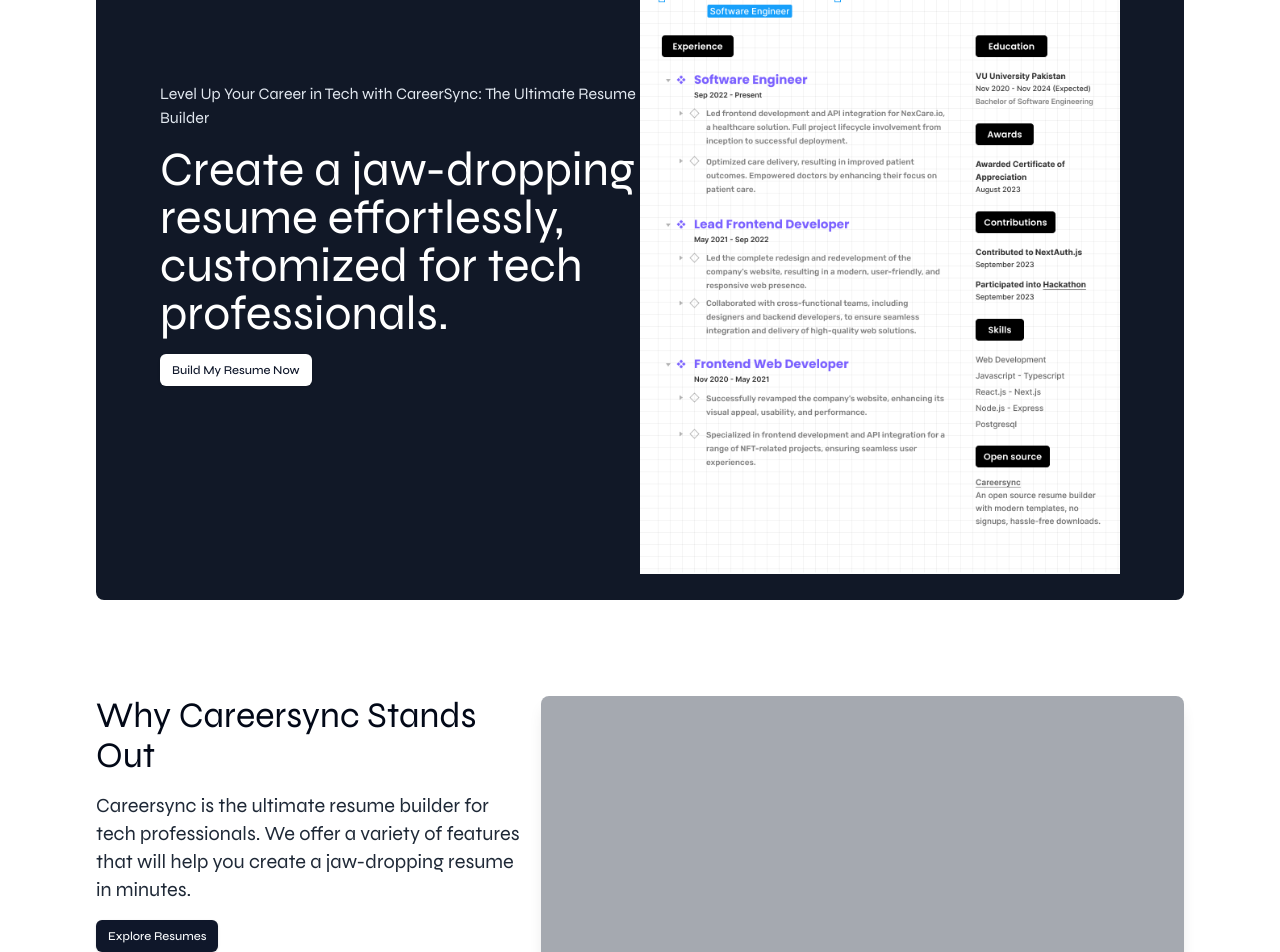
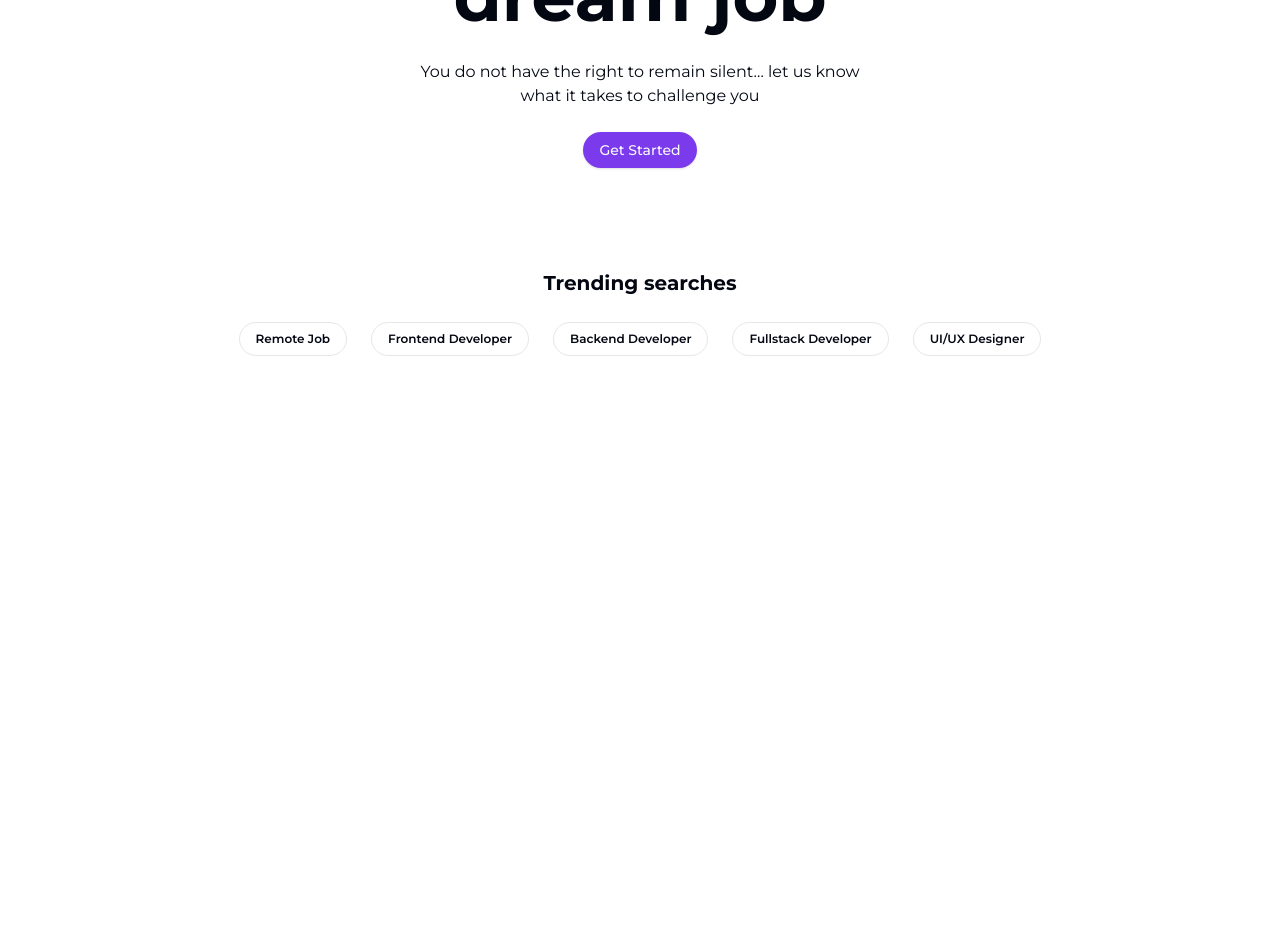
Before and after one commit to salmandotweb/career-sync, a Next.js app: page / in a window 1280 px wide. Shown: the part 240-1192 px from the top of the page. After the commit the page ends 800 px from the top, so only its background shows below. Built offline with nearby package versions, Linux system fonts and the light colour scheme.

Commit message:
changing homepage layout

```diff
--- a/src/components/Layout/Navbar/index.tsx
+++ b/src/components/Layout/Navbar/index.tsx
@@ -46,7 +46,10 @@ const Navbar = () => {
 				<ul className="hidden items-center space-x-8 lg:flex">
 					{links.map((link) =>
 						link.button ? (
-							<Button variant="default" key={link.label}>
+							<Button
+								variant="default"
+								key={link.label}
+								className="rounded-full">
 								<Link href={link.href}>{link.label}</Link>
 							</Button>
 						) : (
--- a/src/components/Sections/Features.tsx
+++ /dev/null
@@ -1,30 +0,0 @@
-import Link from "next/link";
-import { Button } from "../ui/button";
-import Image from "next/image";
-
-const Features = () => {
-	return (
-		<div className="w-full flex flex-col items-start gap-6 mt-24">
-			<div className="flex items-start gap-4 w-full">
-				<div className="flex flex-col items-start gap-4 w-[40%]">
-					<h1 className="text-4xl">Why Careersync Stands Out</h1>
-					<p className="text-xl text-gray-800 dark:text-gray-400">
-						Careersync is the ultimate resume builder for tech professionals. We
-						offer a variety of features that will help you create a jaw-dropping
-						resume in minutes.
-					</p>
-					<Link href="/builder">
-						<Button size="sm">Explore Resumes</Button>
-					</Link>
-				</div>
-				<div className="w-[60%] rounded-lg bg-slate-800 h-[500px] backdrop-blur-md bg-opacity-40 p-4 shadow-lg relative"></div>
-			</div>
-			<div className="flex items-start w-full gap-10">
-				<div className="w-[50%] rounded-lg bg-slate-800 h-[500px] backdrop-blur-md bg-opacity-40 p-4 shadow-lg"></div>
-				<div className="w-[50%] rounded-lg bg-slate-800 h-[500px] backdrop-blur-md bg-opacity-40 p-4 shadow-lg"></div>
-			</div>
-		</div>
-	);
-};
-
-export default Features;
--- a/src/components/Sections/Hero.tsx
+++ b/src/components/Sections/Hero.tsx
@@ -1,35 +1,51 @@
 import Link from "next/link";
 import { Button } from "../ui/button";
 import Image from "next/image";
+import { Badge } from "../ui/badge";
+
+const trendingSearches = [
+	{
+		name: "Remote Job",
+	},
+	{
+		name: "Frontend Developer",
+	},
+	{
+		name: "Backend Developer",
+	},
+	{
+		name: "Fullstack Developer",
+	},
+	{
+		name: "UI/UX Designer",
+	},
+];
 
 const Hero = () => {
 	return (
-		<div className="w-full min-h-[80vh] my-8 bg-gray-900 py-4 px-16 rounded-lg flex items-center justify-between relative overflow-hidden">
-			<div className="flex flex-col items-start gap-4 w-[50%]">
-				<p className="font-thin text-slate-200">
-					Level Up Your Career in Tech with CareerSync: The Ultimate Resume
-					Builder
+		<div className="min-h-[70vh] text-center flex flex-col items-center justify-center">
+			<div className="flex flex-col gap-6 items-center justify-center">
+				<h1 className="text-[70px] font-bold leading-[80px]">
+					The home to get your <br />
+					dream job
+				</h1>
+				<p className="font-[18px]">
+					You do not have the right to remain silent… let us know <br /> what it
+					takes to challenge you
 				</p>
-				<h1 className="text-5xl text-white">
-					Create a jaw-dropping resume effortlessly, customized for tech
-					professionals.
-				</h1>
-				<Link href="/builder">
-					<Button
-						size="sm"
-						className="bg-white text-primary hover:bg-slate-300">
-						Build My Resume Now
-					</Button>
-				</Link>
+				<Button>
+					<Link href="/builder">Get Started</Link>
+				</Button>
 			</div>
-			<div className="flex items-center justify-end w-[50%]">
-				<div className="h-[700px] w-[595px] rounded-lg relative">
-					<Image
-						src="/images/Figmer.png"
-						layout="fill"
-						objectFit="contain"
-						alt="Figmer"
-					/>
+
+			<div className="flex flex-col items-center justify-center gap-6 mt-[100px]">
+				<h1 className="text-[20px] font-bold">Trending searches</h1>
+				<div className="flex flex-wrap items-center gap-6">
+					{trendingSearches.map((search, index) => (
+						<Badge variant="outline" className="rounded-full py-2 px-4">
+							<Link href="/builder">{search.name}</Link>
+						</Badge>
+					))}
 				</div>
 			</div>
 		</div>
--- a/src/components/ui/button.tsx
+++ b/src/components/ui/button.tsx
@@ -1,11 +1,11 @@
-import * as React from "react"
-import { Slot } from "@radix-ui/react-slot"
-import { cva, type VariantProps } from "class-variance-authority"
+import * as React from "react";
+import { Slot } from "@radix-ui/react-slot";
+import { cva, type VariantProps } from "class-variance-authority";
 
-import { cn } from "@/lib/utils"
+import { cn } from "@/lib/utils";
 
 const buttonVariants = cva(
-  "inline-flex items-center justify-center rounded-md text-sm font-medium transition-colors focus-visible:outline-none focus-visible:ring-1 focus-visible:ring-ring disabled:pointer-events-none disabled:opacity-50",
+	"inline-flex items-center justify-center rounded-full text-sm font-medium transition-colors focus-visible:outline-none focus-visible:ring-1 focus-visible:ring-ring disabled:pointer-events-none disabled:opacity-50",
 	{
 		variants: {
 			variant: {
@@ -32,26 +32,26 @@ const buttonVariants = cva(
 			size: "default",
 		},
 	}
-)
+);
 
 export interface ButtonProps
 	extends React.ButtonHTMLAttributes<HTMLButtonElement>,
 		VariantProps<typeof buttonVariants> {
-  asChild?: boolean
+	asChild?: boolean;
 }
 
 const Button = React.forwardRef<HTMLButtonElement, ButtonProps>(
 	({ className, variant, size, asChild = false, ...props }, ref) => {
-    const Comp = asChild ? Slot : "button"
+		const Comp = asChild ? Slot : "button";
 		return (
 			<Comp
 				className={cn(buttonVariants({ variant, size, className }))}
 				ref={ref}
 				{...props}
 			/>
-    )
+		);
 	}
-)
-Button.displayName = "Button"
+);
+Button.displayName = "Button";
 
-export { Button, buttonVariants }
+export { Button, buttonVariants };
--- a/src/pages/_app.tsx
+++ b/src/pages/_app.tsx
@@ -5,12 +5,11 @@ import { Provider } from "react-redux";
 import { persistStore } from "redux-persist";
 import { PersistGate } from "redux-persist/integration/react";
 
-import { Syne } from "@next/font/google";
+import { Montserrat } from "@next/font/google";
 import { ThemeProvider } from "@/providers/theme-provider";
 
-const syne = Syne({
-	subsets: ["latin-ext"],
-	variable: "--font-syne",
+const font = Montserrat({
+	subsets: ["latin"],
 });
 
 export default function App({ Component, pageProps }: AppProps) {
@@ -24,7 +23,7 @@ export default function App({ Component, pageProps }: AppProps) {
 					defaultTheme="light"
 					enableSystem
 					disableTransitionOnChange>
-					<main className={`${syne.variable} font-sans`}>
+					<main className={font.className}>
 						<Component {...pageProps} />
 					</main>
 				</ThemeProvider>
--- a/src/pages/index.tsx
+++ b/src/pages/index.tsx
@@ -1,5 +1,4 @@
 import Navbar from "@/components/Layout/Navbar";
-import Features from "@/components/Sections/Features";
 import Hero from "@/components/Sections/Hero";
 import Head from "next/head";
 
@@ -11,10 +10,9 @@ export default function Home() {
 				<meta name="description" content="Single Page Resume Builder" />
 				<link rel="icon" type="image/png" href="favicon.png" />
 			</Head>
-			<div className="px-24">
+			<div className="px-40">
 				<Navbar />
 				<Hero />
-				<Features />
 			</div>
 		</>
 	);
--- a/src/styles/globals.css
+++ b/src/styles/globals.css
@@ -9,64 +9,47 @@ html {
 @layer base {
 	:root {
 		--background: 0 0% 100%;
-		--foreground: 222.2 84% 4.9%;
-
+		--foreground: 224 71.4% 4.1%;
 		--card: 0 0% 100%;
-		--card-foreground: 222.2 84% 4.9%;
-
+		--card-foreground: 224 71.4% 4.1%;
 		--popover: 0 0% 100%;
-		--popover-foreground: 222.2 84% 4.9%;
-
-		--primary: 222.2 47.4% 11.2%;
-		--primary-foreground: 210 40% 98%;
-
-		--secondary: 210 40% 96.1%;
-		--secondary-foreground: 222.2 47.4% 11.2%;
-
-		--muted: 210 40% 96.1%;
-		--muted-foreground: 215.4 16.3% 46.9%;
-
-		--accent: 210 40% 96.1%;
-		--accent-foreground: 222.2 47.4% 11.2%;
-
+		--popover-foreground: 224 71.4% 4.1%;
+		--primary: 262.1 83.3% 57.8%;
+		--primary-foreground: 210 20% 98%;
+		--secondary: 220 14.3% 95.9%;
+		--secondary-foreground: 220.9 39.3% 11%;
+		--muted: 220 14.3% 95.9%;
+		--muted-foreground: 220 8.9% 46.1%;
+		--accent: 220 14.3% 95.9%;
+		--accent-foreground: 220.9 39.3% 11%;
 		--destructive: 0 84.2% 60.2%;
-		--destructive-foreground: 210 40% 98%;
-
-		--border: 214.3 31.8% 91.4%;
-		--input: 214.3 31.8% 91.4%;
-		--ring: 222.2 84% 4.9%;
-
+		--destructive-foreground: 210 20% 98%;
+		--border: 220 13% 91%;
+		--input: 220 13% 91%;
+		--ring: 262.1 83.3% 57.8%;
 		--radius: 0.5rem;
 	}
 
 	.dark {
-		--background: 222.2 84% 4.9%;
-		--foreground: 210 40% 98%;
-
-		--card: 222.2 84% 4.9%;
-		--card-foreground: 210 40% 98%;
-
-		--popover: 222.2 84% 4.9%;
-		--popover-foreground: 210 40% 98%;
-
-		--primary: 210 40% 98%;
-		--primary-foreground: 222.2 47.4% 11.2%;
-
-		--secondary: 217.2 32.6% 17.5%;
-		--secondary-foreground: 210 40% 98%;
-
-		--muted: 217.2 32.6% 17.5%;
-		--muted-foreground: 215 20.2% 65.1%;
-
-		--accent: 217.2 32.6% 17.5%;
-		--accent-foreground: 210 40% 98%;
-
+		--background: 224 71.4% 4.1%;
+		--foreground: 210 20% 98%;
+		--card: 224 71.4% 4.1%;
+		--card-foreground: 210 20% 98%;
+		--popover: 224 71.4% 4.1%;
+		--popover-foreground: 210 20% 98%;
+		--primary: 263.4 70% 50.4%;
+		--primary-foreground: 210 20% 98%;
+		--secondary: 215 27.9% 16.9%;
+		--secondary-foreground: 210 20% 98%;
+		--muted: 215 27.9% 16.9%;
+		--muted-foreground: 217.9 10.6% 64.9%;
+		--accent: 215 27.9% 16.9%;
+		--accent-foreground: 210 20% 98%;
 		--destructive: 0 62.8% 30.6%;
-		--destructive-foreground: 210 40% 98%;
-
-		--border: 217.2 32.6% 17.5%;
-		--input: 217.2 32.6% 17.5%;
-		--ring: hsl(212.7, 26.8%, 83.9);
+		--destructive-foreground: 210 20% 98%;
+		--border: 215 27.9% 16.9%;
+		--input: 215 27.9% 16.9%;
+		--ring: 263.4 70% 50.4%;
 	}
 }
 
```
Also changed, not shown: public/images/doodles/job.png (added), public/images/doodles/spring.png (added). Lines whose indentation alone changed are shown as unchanged.
